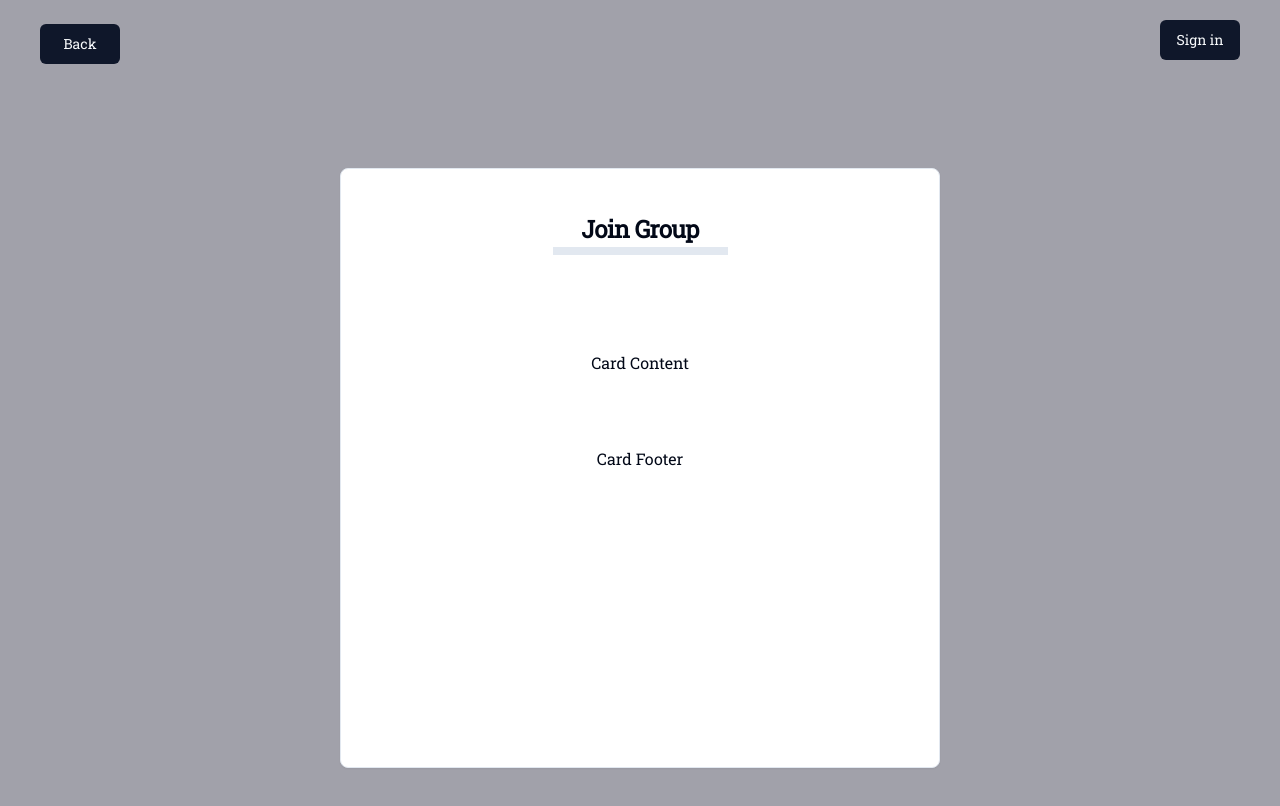
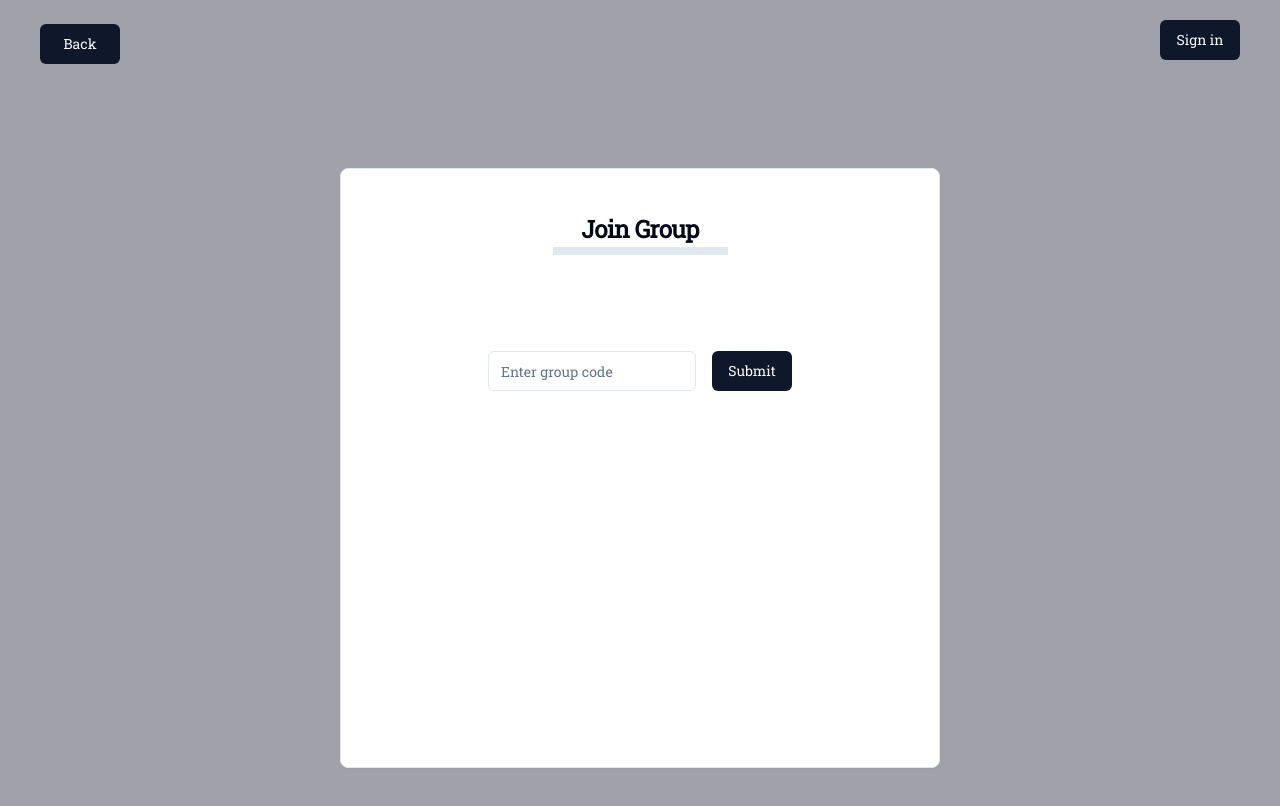
Before and after one commit to Josssiiiah/movie-voter, a Next.js app: page /join in a window 1280 px wide. Shown: the top 806 px of the page. Built offline with nearby package versions, Linux system fonts and the light colour scheme; no server answers.

Commit message:
minor changes

```diff
--- a/app/create/page.tsx
+++ b/app/create/page.tsx
@@ -10,7 +10,7 @@
 import { Button } from "@/components/ui/button";
 import { Separator } from "@/components/ui/separator";
 import Link from "next/link";
-import GroupGenerator from "@/components/GroupGenerator";
+import GroupGenerator from "../../components/GroupGenerator";
 
 export default async function create() {
   // This page will contain behavior to join a group
--- a/app/join/page.tsx
+++ b/app/join/page.tsx
@@ -10,6 +10,7 @@
 import { Button } from "@/components/ui/button";
 import Link from "next/link";
 import { Separator } from "@/components/ui/separator";
+import { Input } from "@/components/ui/input";
 
 export default async function join() {
   // This page will contain behavior to join a group
@@ -28,12 +29,13 @@
           {/* <CardDescription>Card Description</CardDescription> */}
           <Separator className="py-1 w-[175px] " />
         </CardHeader>
-        <CardContent className="text-center">
-          <p>Card Content</p>
+        <CardContent className="flex justify-center text-center items-center">
+          <Input className="w-25" placeholder="Enter group code" />
+          <Button variant="default" className="ml-4">
+            Submit
+          </Button>
         </CardContent>
-        <CardFooter className="text-center justify-center">
-          <p>Card Footer</p>
-        </CardFooter>
+        <CardFooter className="text-center justify-center"></CardFooter>
       </Card>
     </div>
   );
--- /dev/null
+++ b/components/ui/input.tsx
@@ -0,0 +1,25 @@
+import * as React from "react"
+
+import { cn } from "/lib/utils"
+
+export interface InputProps
+  extends React.InputHTMLAttributes<HTMLInputElement> {}
+
+const Input = React.forwardRef<HTMLInputElement, InputProps>(
+  ({ className, type, ...props }, ref) => {
+    return (
+      <input
+        type={type}
+        className={cn(
+          "flex h-10 w-full rounded-md border border-input bg-background px-3 py-2 text-sm ring-offset-background file:border-0 file:bg-transparent file:text-sm file:font-medium placeholder:text-muted-foreground focus-visible:outline-none focus-visible:ring-2 focus-visible:ring-ring focus-visible:ring-offset-2 disabled:cursor-not-allowed disabled:opacity-50",
+          className
+        )}
+        ref={ref}
+        {...props}
+      />
+    )
+  }
+)
+Input.displayName = "Input"
+
+export { Input }
```
